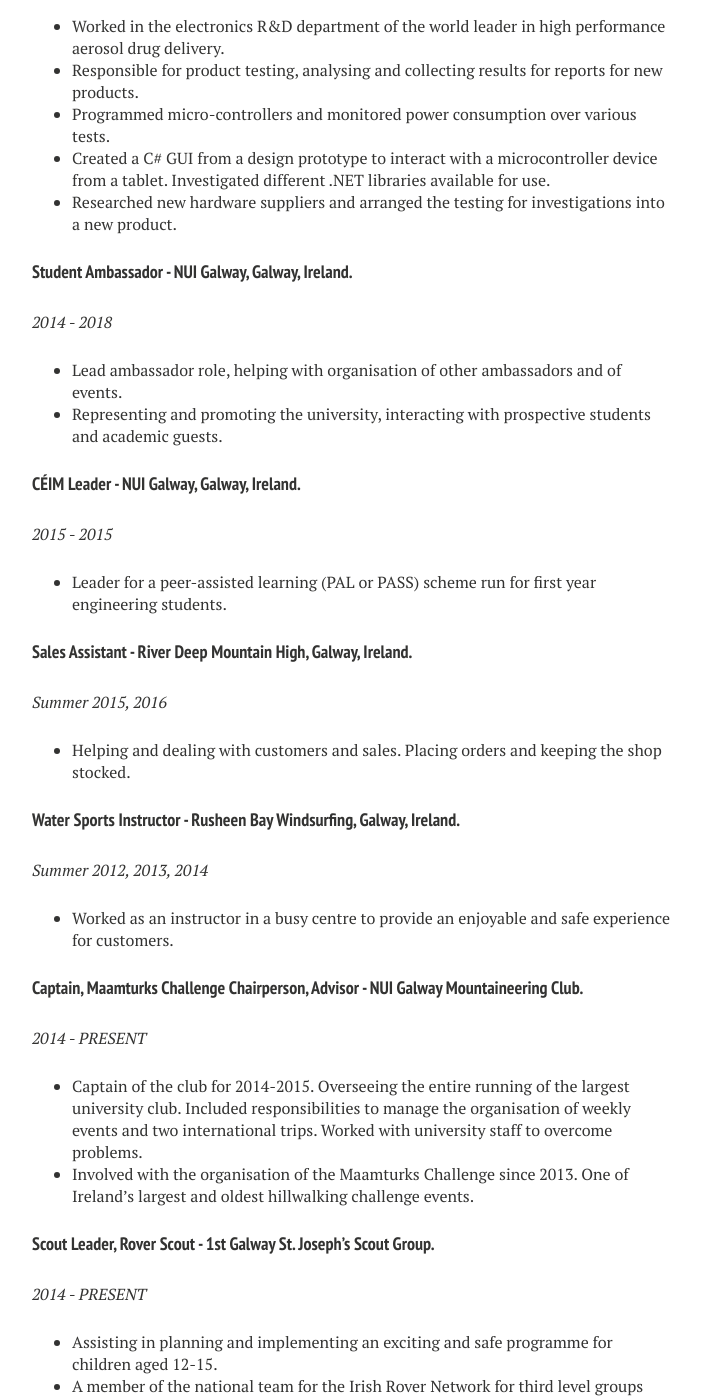
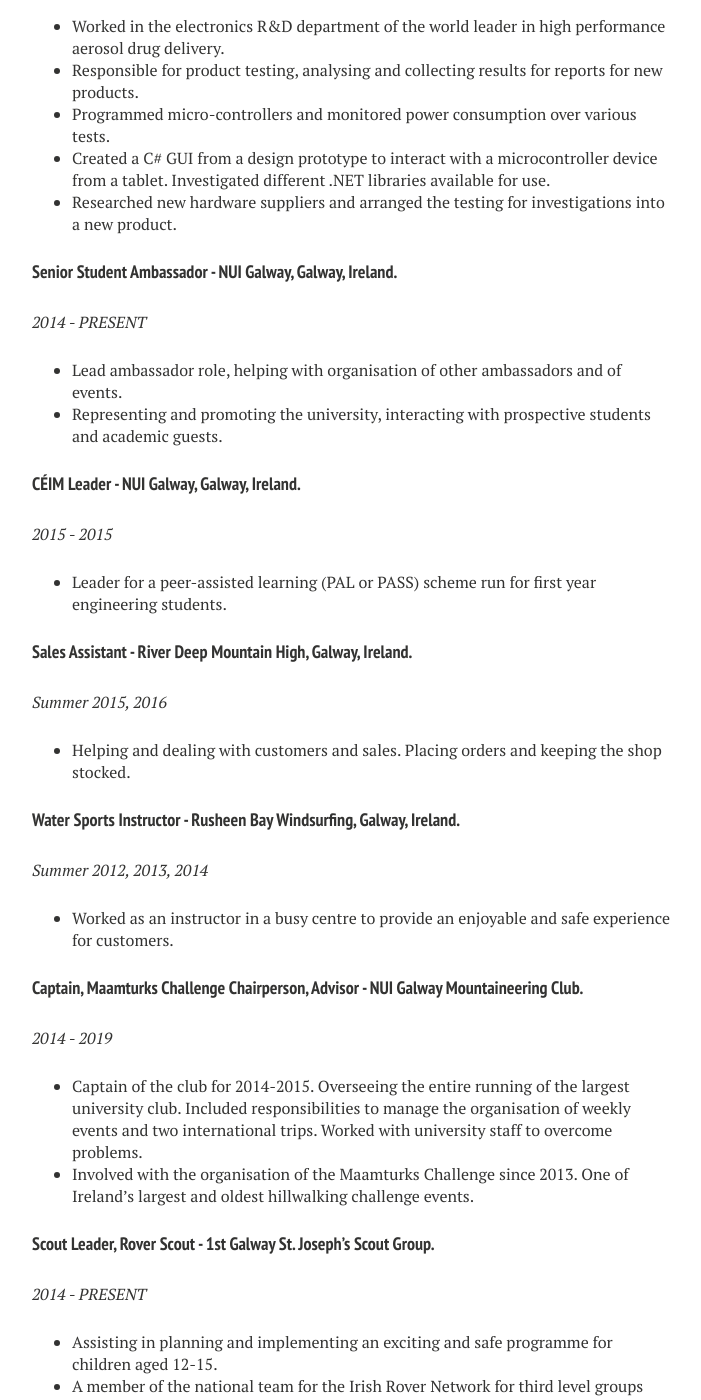
Before and after one commit to cbreathnach/cbreathnach.github.io, a Jekyll site: the page built from _pages/cv.md, in a window 1280 px wide and 1400 px high, scrolled down 1122 px. Shown: the whole window, without its empty margins (288-989 px from the left). Built offline with Jekyll 4.4.1, drawn with Linux system fonts in a browser that asks for light colours; nearby versions of some CDN libraries.

Commit message:
Update cv

```diff
--- a/_pages/cv.md
+++ b/_pages/cv.md
@@ -44,8 +44,8 @@ comments: false
 * Created a C# GUI from a design prototype to interact with a microcontroller device from a tablet. Investigated different .NET libraries available for use.
 * Researched new hardware suppliers and arranged the testing for investigations into a new product.
 
-#### Student Ambassador - NUI Galway, Galway, Ireland.
-*2014 - 2018*
+#### Senior Student Ambassador - NUI Galway, Galway, Ireland.
+*2014 - PRESENT*
 
 * Lead ambassador role, helping with organisation of other ambassadors and of events.
 * Representing and promoting the university, interacting with prospective students and academic guests.
@@ -66,7 +66,7 @@ comments: false
 * Worked as an instructor in a busy centre to provide an enjoyable and safe experience for customers.
 
 #### Captain, Maamturks Challenge Chairperson, Advisor - NUI Galway Mountaineering Club.
-*2014 - PRESENT*
+*2014 - 2019*
 
 * Captain of the club for 2014-2015. Overseeing the entire running of the largest university club. Included responsibilities to  manage the organisation of weekly events and two international trips. Worked with university staff to overcome problems.
 * Involved with the organisation of the Maamturks Challenge since 2013. One of Ireland's largest and oldest hillwalking challenge events.
```
